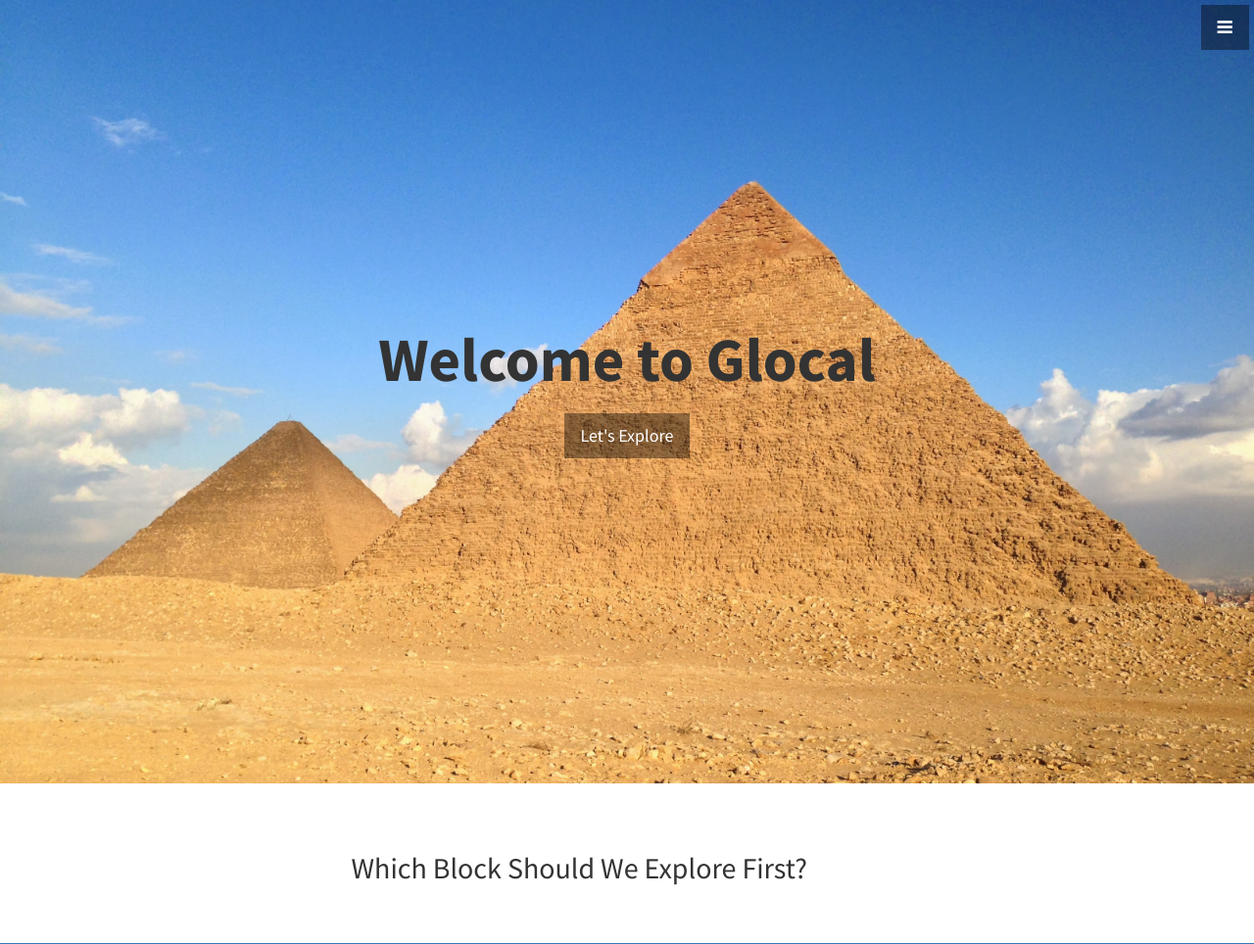
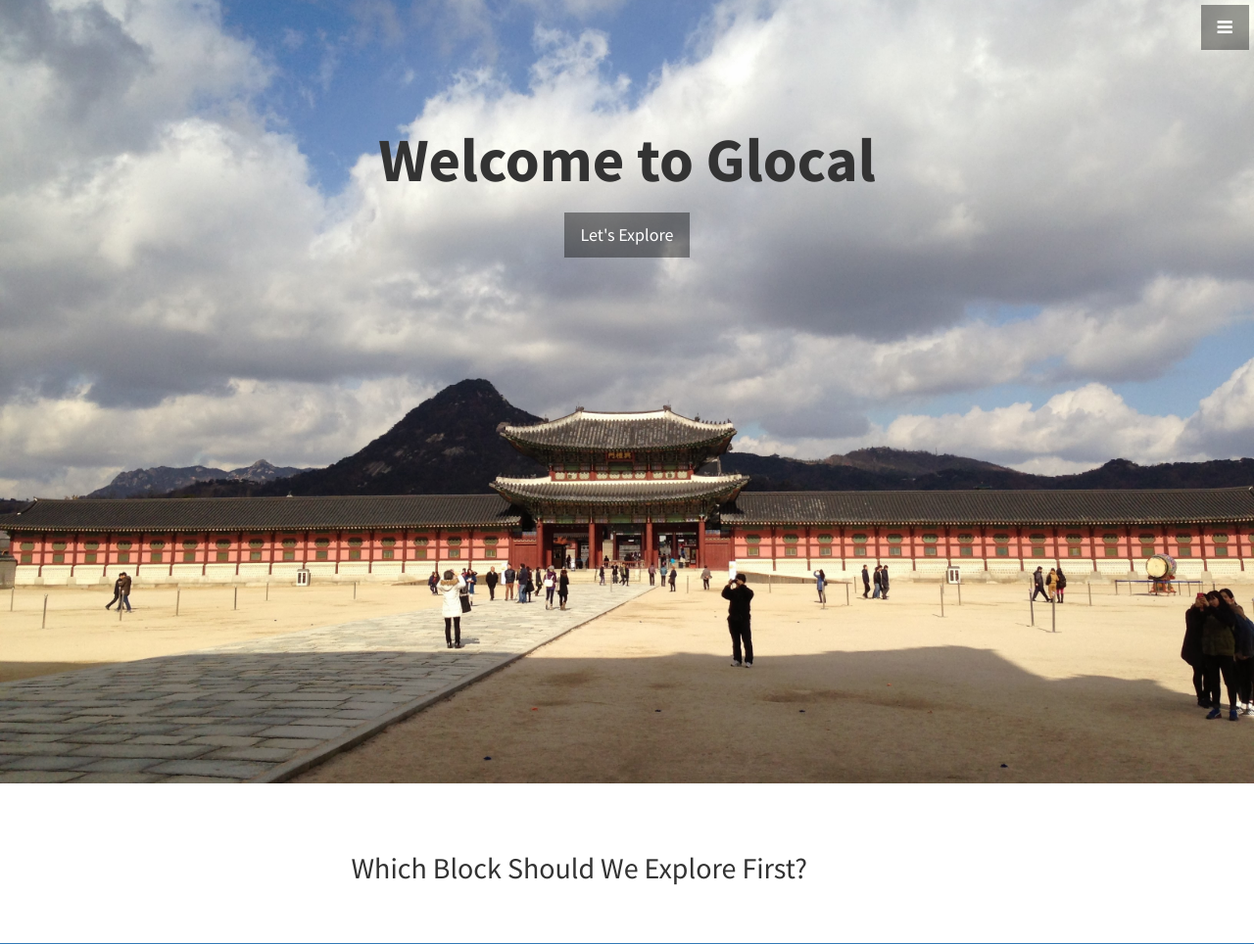
Before and after one commit to mra1385/Glocal, a Flask app: page / in a window 1280 px wide; the page is wider, and only the part inside the window is pictured. Shown: the top 964 px of that part at 98% size. Run offline with Flask 2, Linux system fonts and the light colour scheme; some libraries are stand-ins or nearby versions.

Commit message:
Changed background; changed margin for header on home page

```diff
--- a/Glocal/API/API.py
+++ b/Glocal/API/API.py
@@ -71,7 +71,6 @@
         self.auth.set_access_token(Twitter_Token, Twitter_Token_Secret)
         self.twitter_api = tweepy.API(self.auth)
 
-
         ###  -----  Local Tweets  -----   ###
 
         # Queries Twitter for tweets within a certain geographic location using
@@ -131,7 +130,6 @@
         # converts user's miles radius input into meters
         dist_meters = str(float(self.miles) * 1603.34)
 
-
         ###  -----  Trending Venues  -----   ###
 
         # Queries Four Square and returns trending venues within an area based on
@@ -190,7 +188,6 @@
 
         lst_events = []
 
-
         ###  -----  Eventful  -----   ###
 
         # Queries Eventful API and returns events within an area based on geo
@@ -232,7 +229,6 @@
                 tmp_event.append(tmp_time_adj)
                 tmp_event.append(eventful_events['events']['event']['url'])
                 lst_events.append(tmp_event)
-
 
         ###  -----  LastFM  -----   ###
 
--- a/Glocal/static/css/stylish-portfolio.css
+++ b/Glocal/static/css/stylish-portfolio.css
@@ -19,7 +19,8 @@
 .text-vertical-center {
     display: table-cell;
     text-align: center;
-    vertical-align: middle;
+    vertical-align: top;
+    padding-top: 10%;
 }
 
 .text-vertical-center h1 {
```
Also changed, not shown: Glocal/static/img/bg.JPG.
